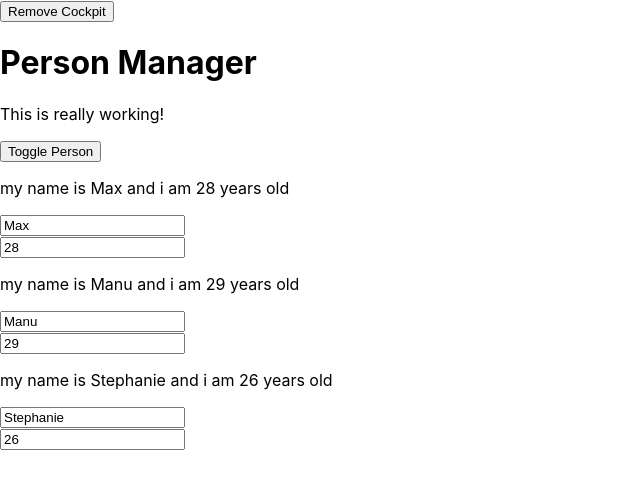
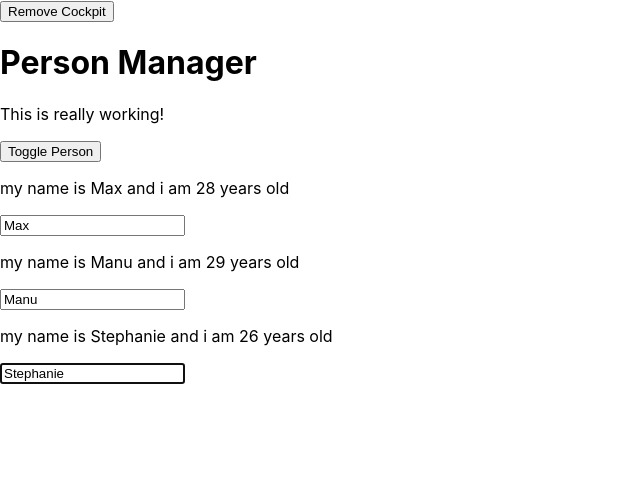
Before and after one commit to kangkung17/react-complete-guide, a React app: page / in a window 1280 px wide. Both pictures are taken after a click on the button "Toggle Person". Shown: the top 488 px of the page, without its empty margins (0-640 px from the left). Built offline with nearby package versions, Linux system fonts and the light colour scheme.

Commit message:
Eps 108 Using Ref

```diff
--- a/src/components/Persons/Person/Person.js
+++ b/src/components/Persons/Person/Person.js
@@ -8,6 +8,17 @@ import withClass from '../../../ hoc/withClass';
 
 
 class Person extends Component {
+
+    constructor(props) {
+        super(props);
+        this.inputElementRef = React.createRef();
+    }
+
+    componentDidMount(){
+        // this.inputElement.focus();
+        this.inputElementRef.current.focus();
+    }
+
     render () {
         console.log('[Person.js] rendering...');
         return (
@@ -16,17 +27,20 @@ class Person extends Component {
                 <p key="i2">{this.props.children}</p>
                 <input
                     key="i3"
+                    // ref={(inputEl) => {this.inputElement = inputEl}}
+                    ref={this.inputElementRef}
                     type="text"
                     onChange={this.props.changeName}
                     value={this.props.name}
                 />
-                <br></br>
+                {/* <br></br>
                 <input
                 key="i4"
+                ref={(inputEl) => {this.inputElement = inputEl}}
                 type="number"
                 onChange={this.props.changeAge}
                 value={this.props.age}
-                />
+                /> */}
             </Aux>
         );
     }
--- a/src/components/Persons/Persons.js
+++ b/src/components/Persons/Persons.js
@@ -53,7 +53,7 @@ class Persons extends PureComponent {
         age={person.age}
         key={person.id}
         changeName={( event ) => this.props.changedName( event, person.id )}
-        changeAge={( event ) => this.props.changedAge( event, person.id )}
+        // changeAge={( event ) => this.props.changedAge( event, person.id )}
       />
     );
   });
```
